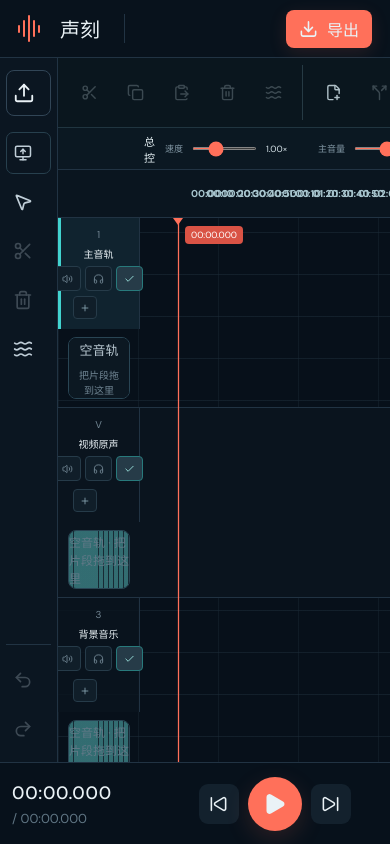
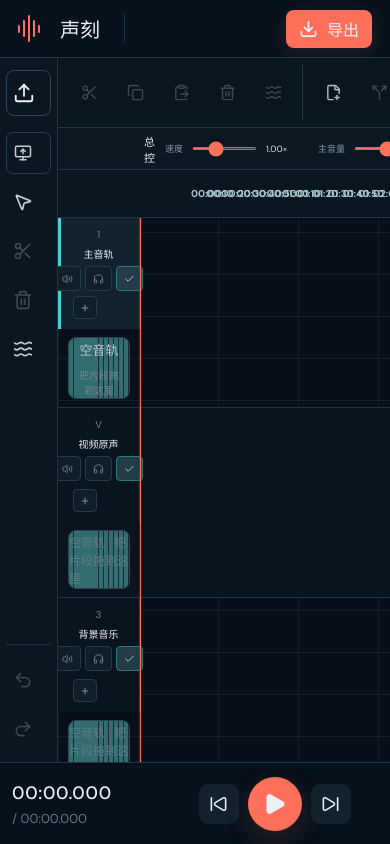
Before and after one commit to i711net/soundcut-web, a React (Vite) app: page / in a window 390 px wide. Built offline with nearby package versions, Linux system fonts and the light colour scheme.

Commit message:
Add files via upload

```diff
--- a/src/App.tsx
+++ b/src/App.tsx
@@ -16,6 +16,7 @@ import './central-voice-controls.css'
 import './screen-preview.css'
 import './draggable-playhead.css'
 import './timeline-grid.css'
+import './timeline-alignment.css'
 import { presetPitch, type VoicePreset } from './voice-effects'
 
 type Snapshot = { tracks: MixerTrack[]; activeId: string; selection: [number, number] }
@@ -73,7 +74,6 @@ export default function App() {
   const mixerPlayback = useMixerPlayback(trackStore.tracks, speed, masterVolume, time => { currentTimeRef.current = time; setCurrentTime(time) })
   const timelineDuration = Math.max(120, mixerPlayback.duration)
   const playheadPercent = Math.min(100, Math.max(0, currentTime / timelineDuration * 100))
-  const playheadPosition = `calc(${playheadPercent}% + ${120 * (1 - playheadPercent / 100)}px)`
 
   useEffect(() => () => { source.current?.stop(); cancelAnimationFrame(frame.current); clearInterval(screenTimer.current); screenStream.current?.getTracks().forEach(track => track.stop()); audioContext.current?.close(); if (videoObjectUrl.current) URL.revokeObjectURL(videoObjectUrl.current); if (screenRecordingObjectUrl.current) URL.revokeObjectURL(screenRecordingObjectUrl.current) }, [])
   useEffect(() => { if (videoElement.current) videoElement.current.playbackRate = speed * trackStore.tracks[1].playbackRate * trackStore.tracks[1].clipPlaybackRate }, [speed, trackStore.tracks])
@@ -401,9 +401,9 @@ export default function App() {
       <section className="workspace">
         <AudioEditToolbar disabled={!trackStore.activeTrack.clips.length} canPaste={!!audioClipboard} onCut={cutSelection} onCopy={copySelection} onPaste={pasteAudio} onDelete={deleteSelection} onTrim={keepSelection} onSplit={splitAtPlayhead} onDuplicate={duplicateSelectionToTrack} onImport={() => fragmentInput.current?.click()} onMerge={() => void mergeSelectedTracks()} onSilence={() => transformSelection('silence', '静音')} onReverse={() => transformSelection('reverse', '反转')} onNormalize={() => transformSelection('normalize', '标准化')} onFadeIn={() => transformSelection('fadeIn', '淡入')} onFadeOut={() => transformSelection('fadeOut', '淡出')} effectScope={effectScope} voicePreset={activeVoicePreset} pitchSemitones={activePitchSemitones} onEffectScope={setEffectScope} onVoicePreset={changeVoicePreset} onPitchSemitones={changePitchSemitones} onApplyPitch={() => void applyCentralPitch()}/>
         <div className="master-controls"><strong>总控</strong><label>速度<input type="range" min=".5" max="2" step=".05" value={speed} onChange={e => setSpeed(+e.target.value)}/><output>{speed.toFixed(2)}×</output></label><label>主音量<input type="range" min="0" max="2" step=".01" value={masterVolume} onChange={e => setMasterVolume(+e.target.value)}/><output>{Math.round(masterVolume * 100)}%</output></label><button className={`compact-tracks-toggle ${compactTracks ? 'active' : ''}`} onClick={() => setCompactTracks(value => !value)}>{compactTracks ? '紧凑轨道' : '标准轨道'}</button></div>
+        <div className={`timeline-body ${compactTracks ? 'compact' : ''}`} ref={timelineBodyRef} style={{ '--one-second-step': `${1 / timelineDuration * 100}%`, '--five-second-step': `${5 / timelineDuration * 100}%` } as React.CSSProperties}>
         <div className="ruler" style={{ '--five-second-step': `${5 / timelineDuration * 100}%` } as React.CSSProperties}>{Array.from({length: Math.floor(timelineDuration / 5) + 1}, (_, i) => <span key={i}>{formatTime(i * 5)}</span>)}</div>
-        <div className={`timeline-body ${compactTracks ? 'compact' : ''}`} ref={timelineBodyRef} style={{ '--one-second-step': `${1 / timelineDuration * 100}%`, '--five-second-step': `${5 / timelineDuration * 100}%` } as React.CSSProperties}>
-        <div className="timeline-playhead" style={{ left: playheadPosition }} onPointerDown={beginPlayheadDrag} onPointerMove={movePlayheadDrag} onPointerUp={endPlayheadDrag} onPointerCancel={endPlayheadDrag}><span>{formatTime(currentTime, true)}</span></div>
+        <div className="timeline-playhead" style={{ '--playhead': playheadPercent } as React.CSSProperties} onPointerDown={beginPlayheadDrag} onPointerMove={movePlayheadDrag} onPointerUp={endPlayheadDrag} onPointerCancel={endPlayheadDrag}><span>{formatTime(currentTime, true)}</span></div>
         <div className={`track ${trackStore.tracks[0].expanded ? 'expanded' : ''}`}><TrackControls track={trackStore.tracks[0]} active={trackStore.activeId === 'track-1'} onActivate={() => trackStore.setActiveId('track-1')} onChange={patch => trackStore.updateTrack('track-1', patch)} onApplyPitch={() => applyPitch('track-1')}/><div className="track-canvas">{trackStore.tracks[0].clips.length ? <><TrackClipLane track={trackStore.tracks[0]} timelineDuration={timelineDuration} tool={timelineTool} selection={selection} onSelection={setSelection} selectedClipId={selectedClipId} onSelect={clip => { trackStore.setActiveId('track-1'); setSelectedClipId(clip.id); setSelection([clip.start, clip.start + clip.duration / (trackStore.tracks[0].playbackRate * trackStore.tracks[0].clipPlaybackRate * clip.playbackRate)]) }} onMove={moveTimelineClip} onTrim={trimTimelineClip} onSeek={seek}/><ClipControls track={trackStore.tracks[0]} onChange={patch => trackStore.updateTrack('track-1', patch)} onApplyPitch={() => applyPitch('track-1')}/></> : <div className="empty" data-track-id="track-1"><strong>空音轨</strong><span>把片段拖到这里</span></div>}</div></div>
         <div className={`track video-audio-track ${trackStore.tracks[1].expanded ? 'expanded' : ''}`}><TrackControls track={trackStore.tracks[1]} active={trackStore.activeId === 'video-1'} onActivate={() => trackStore.setActiveId('video-1')} onChange={patch => trackStore.updateTrack('video-1', patch)} onApplyPitch={() => applyPitch('video-1')} onExtract={trackStore.tracks[1].buffer ? extractVideoToMain : undefined}/><div className="track-canvas">{trackStore.tracks[1].buffer ? <><TrackClipLane track={trackStore.tracks[1]} timelineDuration={timelineDuration} tool={timelineTool} selection={selection} onSelection={setSelection} selectedClipId={selectedClipId} onSelect={clip => { trackStore.setActiveId('video-1'); setSelectedClipId(clip.id); setSelection([clip.start, clip.start + clip.duration / (trackStore.tracks[1].playbackRate * trackStore.tracks[1].clipPlaybackRate * clip.playbackRate)]) }} onMove={moveTimelineClip} onTrim={trimTimelineClip} onSeek={seek}/><ClipControls track={trackStore.tracks[1]} onChange={patch => trackStore.updateTrack('video-1', patch)} onApplyPitch={() => applyPitch('video-1')}/></> : <div className="video-empty" data-track-id="video-1"><span>空音轨 · 把片段拖到这里</span></div>}</div></div>
         <div className={`track ${trackStore.tracks[2].expanded ? 'expanded' : ''}`}><TrackControls track={trackStore.tracks[2]} active={trackStore.activeId === 'track-3'} onActivate={() => trackStore.setActiveId('track-3')} onChange={patch => trackStore.updateTrack('track-3', patch)} onApplyPitch={() => applyPitch('track-3')}/><div className="track-canvas">{trackStore.tracks[2].buffer ? <><TrackClipLane track={trackStore.tracks[2]} timelineDuration={timelineDuration} tool={timelineTool} selection={selection} onSelection={setSelection} selectedClipId={selectedClipId} onSelect={clip => { trackStore.setActiveId('track-3'); setSelectedClipId(clip.id); setSelection([clip.start, clip.start + clip.duration / (trackStore.tracks[2].playbackRate * trackStore.tracks[2].clipPlaybackRate * clip.playbackRate)]) }} onMove={moveTimelineClip} onTrim={trimTimelineClip} onSeek={seek}/><ClipControls track={trackStore.tracks[2]} onChange={patch => trackStore.updateTrack('track-3', patch)} onApplyPitch={() => applyPitch('track-3')}/></> : <div className="video-empty" data-track-id="track-3"><span>空音轨 · 把片段拖到这里</span></div>}</div></div>
--- /dev/null
+++ b/src/timeline-alignment.css
@@ -0,0 +1,28 @@
+.timeline-playhead {
+  z-index: 9;
+  top: 0;
+  left: calc(130px + (100% - 140px) * var(--playhead) / 100);
+}
+
+.track-canvas {
+  background-color: #0a1721 !important;
+  background-image:
+    repeating-linear-gradient(90deg, rgba(112, 164, 181, .13) 0 1px, transparent 1px var(--one-second-step)),
+    repeating-linear-gradient(90deg, rgba(93, 226, 218, .38) 0 2px, transparent 2px var(--five-second-step)) !important;
+  background-position: left top !important;
+}
+
+.clip-lane,
+.empty,
+.video-empty {
+  background-color: transparent !important;
+  background-image: none !important;
+}
+
+@media (max-width: 1050px) {
+  .timeline-playhead { left: calc(106px + (100% - 116px) * var(--playhead) / 100); }
+}
+
+@media (max-width: 780px) {
+  .timeline-playhead { left: calc(92px + (100% - 102px) * var(--playhead) / 100); }
+}
```
